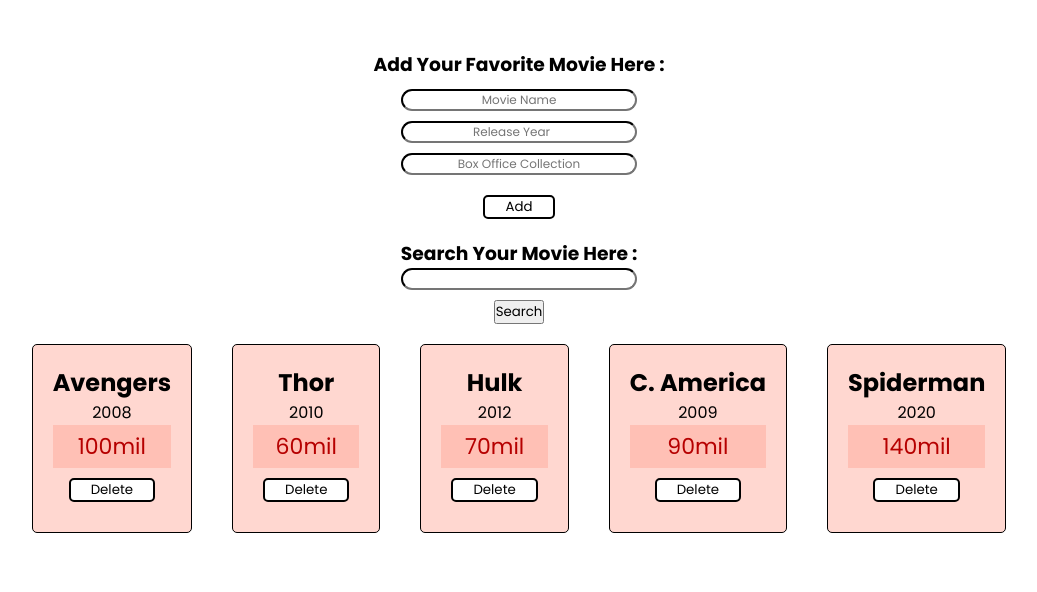
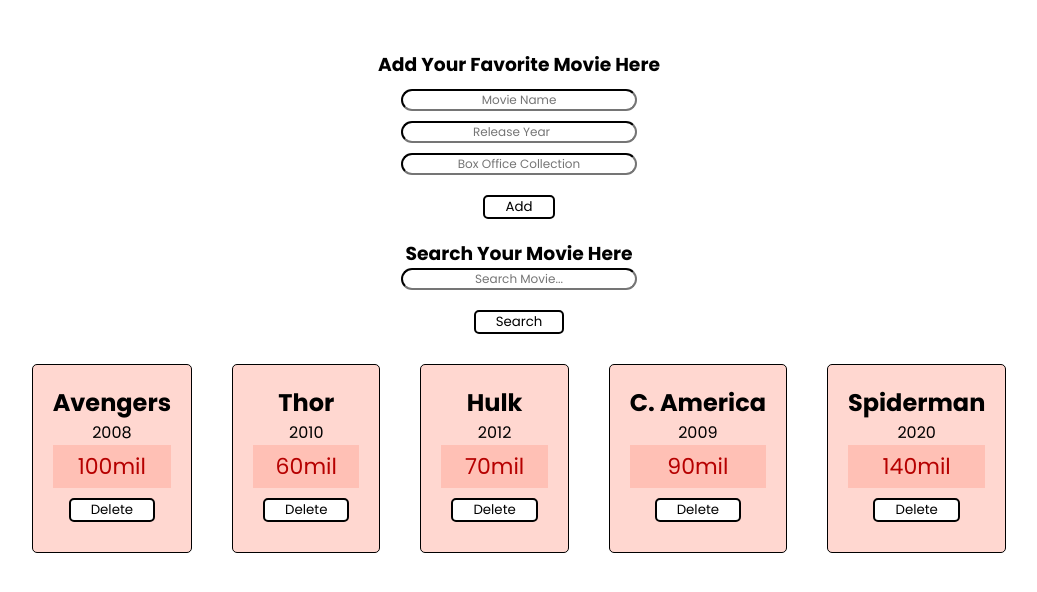
Before and after one commit to divyanshdj/Movie-Watchlist, a plain HTML site: page index.html in a window 1280 px wide. Shown: the whole page, without its empty margins (121-1158 px from the left). Drawn offline with Linux system fonts and the light colour scheme.

Commit message:
Update index.html

```diff
--- a/index.html
+++ b/index.html
@@ -18,7 +18,7 @@
 
     <div class="searchMovie">
 
-        <h3>Add Your Favorite Movie Here :</h3>
+        <h3>Add Your Favorite Movie Here</h3>
         <input type="text" class="search" id="name" placeholder="Movie Name" />
         <input type="number" class="search" id="year" placeholder="Release Year" />
         <input
@@ -28,7 +28,7 @@
           placeholder="Box Office Collection"
         />
         <button class="btn" onclick="addMovie()">Add</button>
-        <h3>Search Your Movie Here :</h3>
+        <h3>Search Your Movie Here</h3>
 
     </div>
 
@@ -37,10 +37,11 @@
         type="text"
         class="search"
         id="searchinput"
+        placeholder="Search Movie..."
         onkeyup="filterMovie()"
       />
       <!-- searchMovie() for Characters Only -->
-      <button onclick="searchMovie()">Search</button>
+      <button class="btn" onclick="searchMovie()">Search</button>
     </div>
 
     <div id="demo"></div>
```
